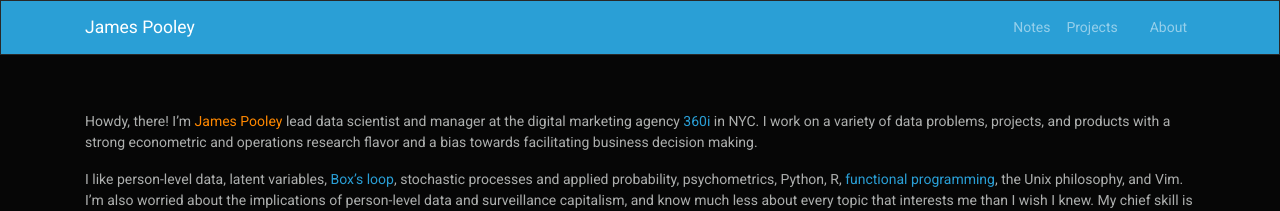
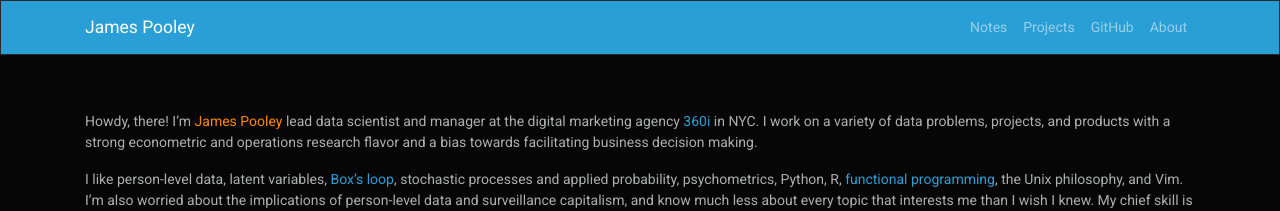
Before and after one commit to jamespooley/archived-jamespooley.github.io, a Jekyll site: the page built from about.md, in a window 1280 px wide. Shown: the top 211 px of the page. Built offline with Jekyll 4.4.1, drawn with Linux system fonts in a browser that asks for light colours; our own code applies the rules of GitHub Pages for plain Markdown files.

Commit message:
Another attempt to get the social to work

```diff
--- a/_config.yml
+++ b/_config.yml
@@ -19,8 +19,8 @@ description: >- # this means to ignore newlines until "baseurl:"
   Personal homepage of James Pooley
 #baseurl: "" # the subpath of your site, e.g. /blog
 #url: "" # the base hostname & protocol for your site, e.g. http://example.com
-#twitter_username: jekyllrb
-#github_username:  jekyll
+twitter_username: jamespooley
+github_username:  jamespooley
 
 repository: "nicolas-van/bootstrap-4-github-pages"
 
@@ -28,9 +28,6 @@ repository: "nicolas-van/bootstrap-4-github-pages"
 plugins:
   - jekyll-feed
   - jekyll-sitemap
-
-gems:
-    - jekyll-font-awesome-sass
 
 # A list of the pages to display in the navigation bar
 header_pages:
--- a/_includes/header.html
+++ b/_includes/header.html
@@ -24,7 +24,7 @@
           <a class="nav-link" href="https://jamespooley.github.io/projects.html">Projects</a>
         </li>
         <li class="nav-item">
-          <a class="nav-link" href="https://github.com/jamespooley"><i class="fa fa-github"></i></a>
+          <a class="nav-link" href="https://github.com/jamespooley">GitHub</a>
         </li>
         <li class="nav-item">
           <a class="nav-link" href="https://jamespooley.github.io/about.html">About</a>
```
